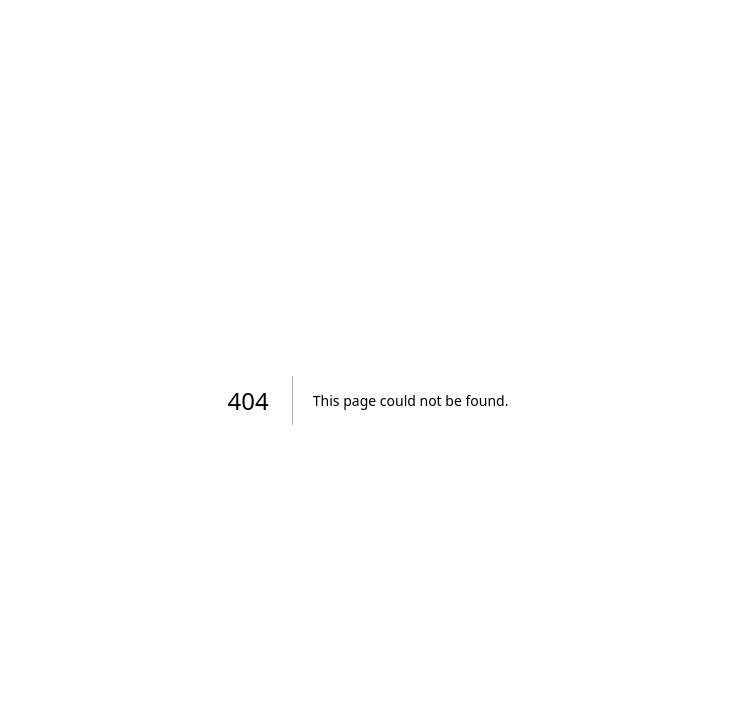
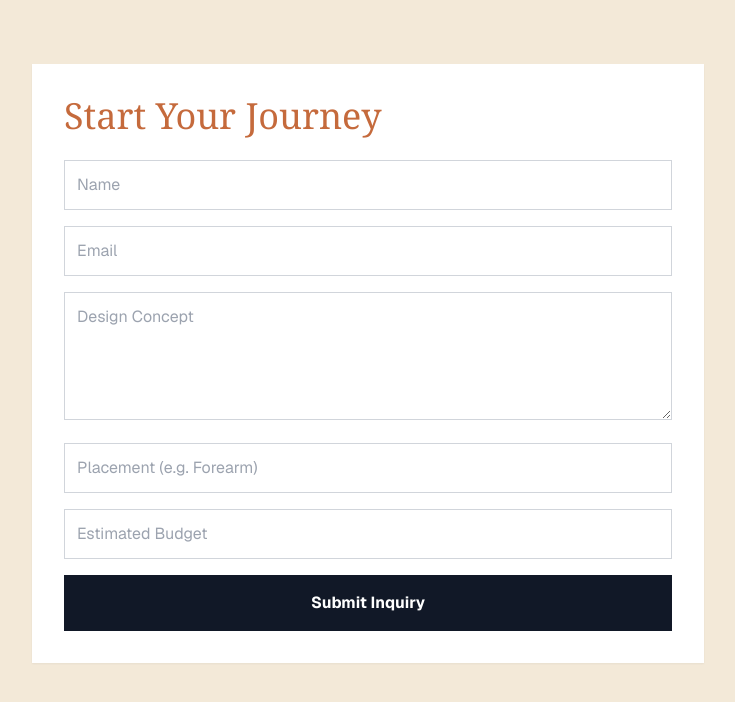
Before and after one commit to AlexThomas-Graft0/tatooer-ee4b71, a Next.js app: page /booking in a window 1280 px wide. Before the commit this address had no page. Shown: the top 702 px of the page, without its empty margins (272-1007 px from the left). Built offline with nearby package versions, Linux system fonts and the light colour scheme; no server answers.

Commit message:
add app/booking/page.tsx

```diff
--- /dev/null
+++ b/app/booking/page.tsx
@@ -0,0 +1,48 @@
+'use client';
+import { useState } from 'react';
+import { supabase } from '@/lib/supabaseClient';
+
+export default function BookingPage() {
+  const [loading, setLoading] = useState(false);
+  const [status, setStatus] = useState<'idle' | 'success' | 'error'>('idle');
+
+  async function handleSubmit(e: React.FormEvent<HTMLFormElement>) {
+    e.preventDefault();
+    setLoading(true);
+    const formData = new FormData(e.currentTarget);
+
+    const { error } = await supabase.from('inquiries').insert({
+      name: formData.get('name'),
+      email: formData.get('email'),
+      design_concept: formData.get('concept'),
+      placement: formData.get('placement'),
+      budget: formData.get('budget'),
+    });
+
+    setLoading(false);
+    setStatus(error ? 'error' : 'success');
+  }
+
+  return (
+    <div className="min-h-screen bg-[#F3E9D8] py-16 px-6">
+      <div className="max-w-2xl mx-auto bg-white p-8 shadow-sm">
+        <h1 className="text-4xl font-serif text-[#C56A3C] mb-6">Start Your Journey</h1>
+        {status === 'success' ? (
+          <p className="text-green-700">Diolch! Your inquiry has been received. We will be in touch soon.</p>
+        ) : (
+          <form onSubmit={handleSubmit} className="space-y-4">
+            <input name="name" required placeholder="Name" className="w-full p-3 border border-gray-300" />
+            <input name="email" type="email" required placeholder="Email" className="w-full p-3 border border-gray-300" />
+            <textarea name="concept" required placeholder="Design Concept" className="w-full p-3 border border-gray-300 h-32" />
+            <input name="placement" placeholder="Placement (e.g. Forearm)" className="w-full p-3 border border-gray-300" />
+            <input name="budget" placeholder="Estimated Budget" className="w-full p-3 border border-gray-300" />
+            <button disabled={loading} className="w-full bg-[#111827] text-white py-4 font-bold">
+              {loading ? 'Submitting...' : 'Submit Inquiry'}
+            </button>
+            {status === 'error' && <p className="text-red-600">Something went wrong. Please try again.</p>}
+          </form>
+        )}
+      </div>
+    </div>
+  );
+}
```
